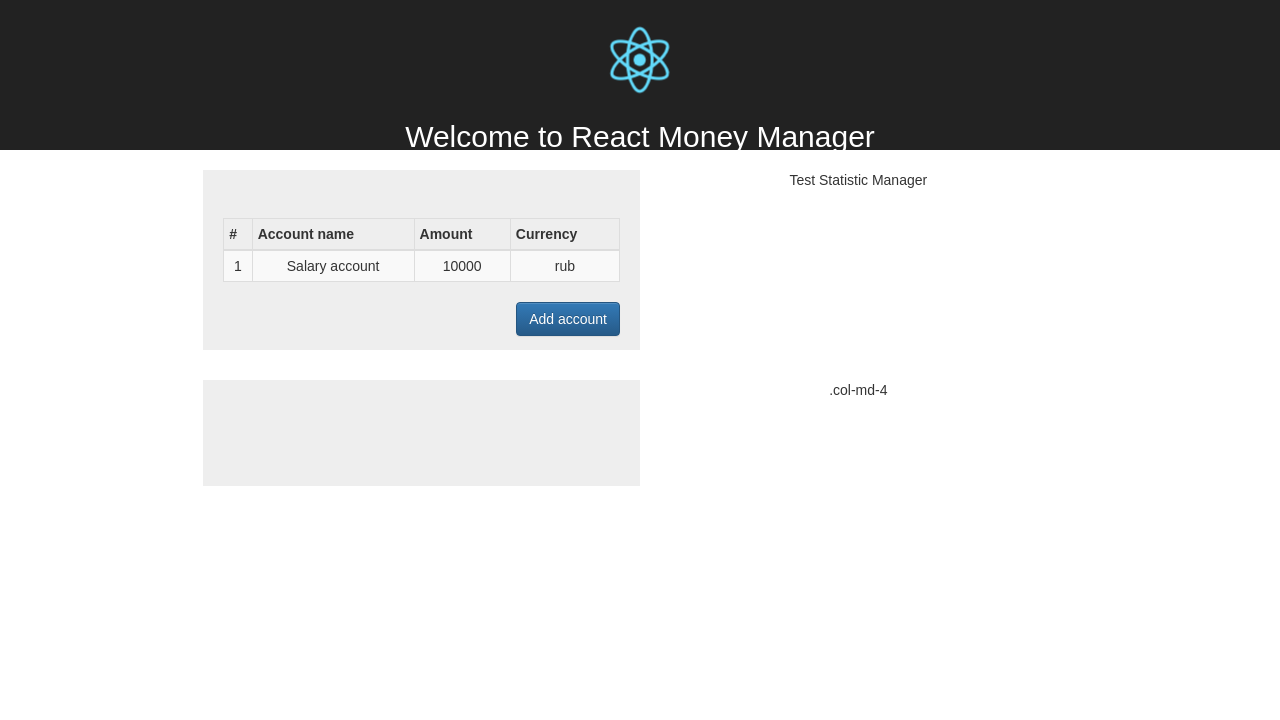
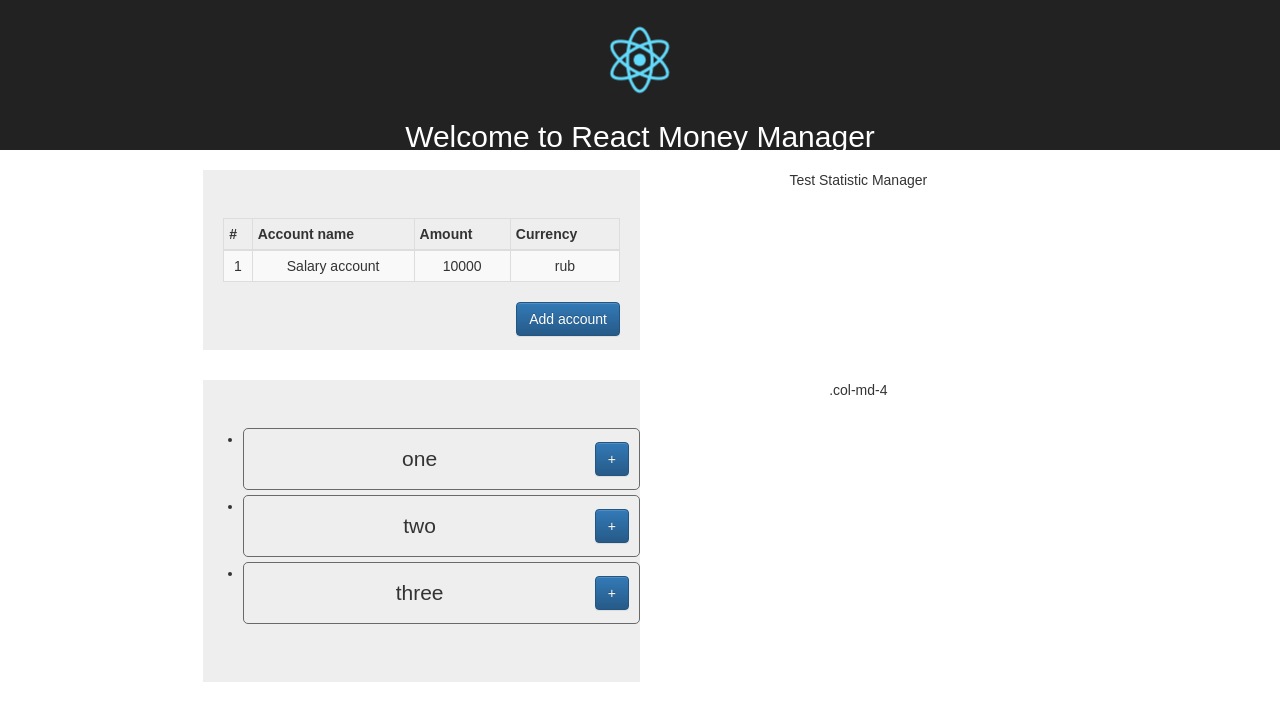
Before and after one commit to madmurdok/moneycount, a React (Create React App) app: page / in a window 1280 px wide. Shown: the top 720 px of the page. Built offline with nearby package versions, Linux system fonts and the light colour scheme.

Commit message:
add categories with buttons

```diff
--- /dev/null
+++ b/src/components/categories/categories.css
@@ -0,0 +1,17 @@
+.m-bottom-0 {
+    margin-bottom: 0;
+}
+
+ul > li {
+    border: 1px solid dimgrey;
+    border-radius: 5px;
+    margin-bottom: 5px;
+}
+
+.jumbotron p {
+    padding-right: 10px;
+}
+
+.jumbotron .btn-group {
+    top:-2px;
+}
--- a/src/components/categories/categories.js
+++ b/src/components/categories/categories.js
@@ -1,14 +1,21 @@
 import React, {Component} from 'react';
 import {Jumbotron} from 'react-bootstrap';
 import Category from './category';
+import './categories.css';
 
 class CategoriesManager extends Component {
+    constructor(){
+        super();
+        this.state = {list:['one','two','three']};
+    }
     render() {
         return (
             <div className="row">
-                <Jumbotron>
+                <Jumbotron className="m-bottom-0">
                     <ul>
-                        <Category/>
+                        {this.state.list.map(function(listValue,i){
+                            return <Category key={i} value={listValue}/>;
+                        })}
                     </ul>
                 </Jumbotron>
             </div>
--- a/src/components/categories/category.js
+++ b/src/components/categories/category.js
@@ -1,12 +1,16 @@
 import React, {Component} from 'react';
-// import {Button} from 'react-bootstrap';
+import {Button, ButtonGroup} from 'react-bootstrap';
 
 class Category extends Component {
     render() {
         return (
-            <div className="row">
-
-            </div>
+            <li className="clearfix">
+                <p>{this.props.value}
+                    <ButtonGroup className="pull-right">
+                        <Button bsStyle="primary">+</Button>
+                    </ButtonGroup>
+                </p>
+            </li>
         )
     }
 }
```
